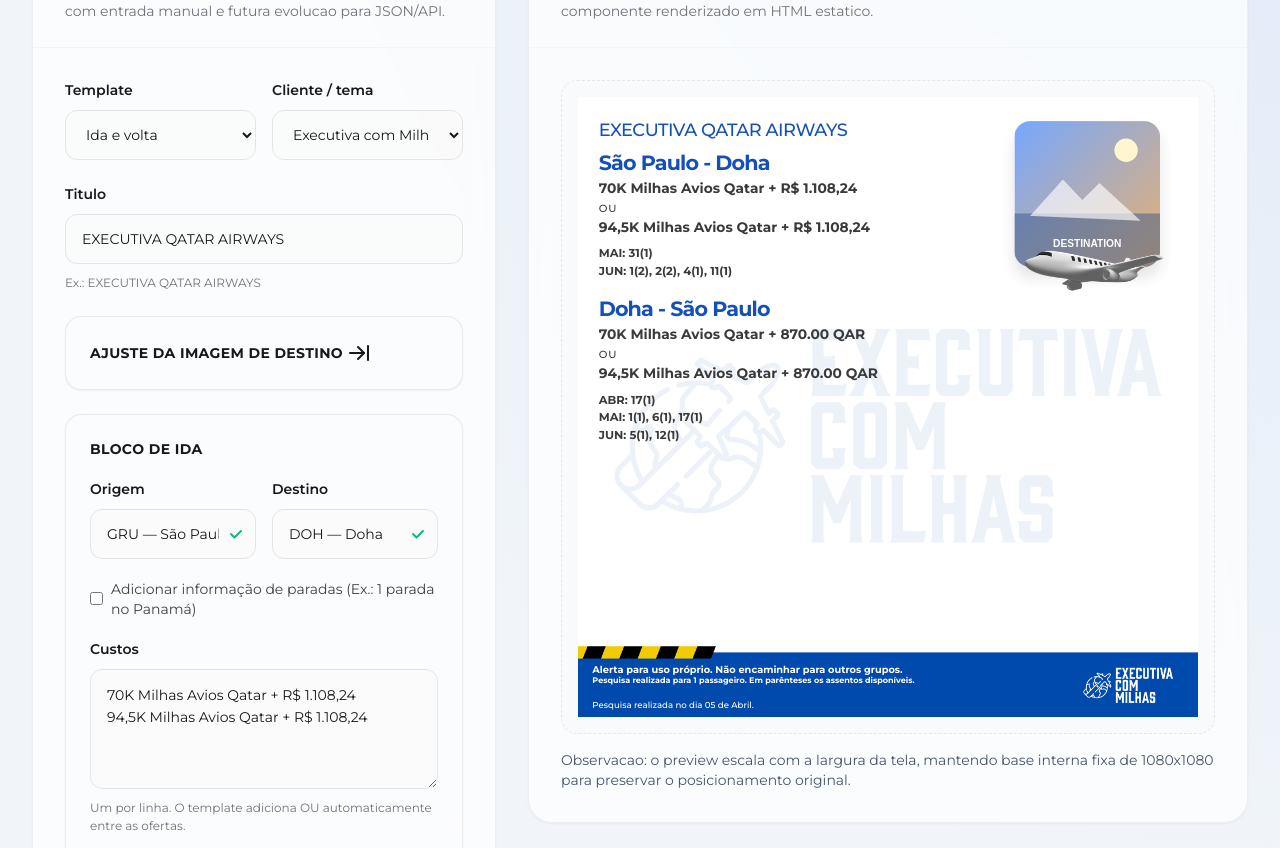
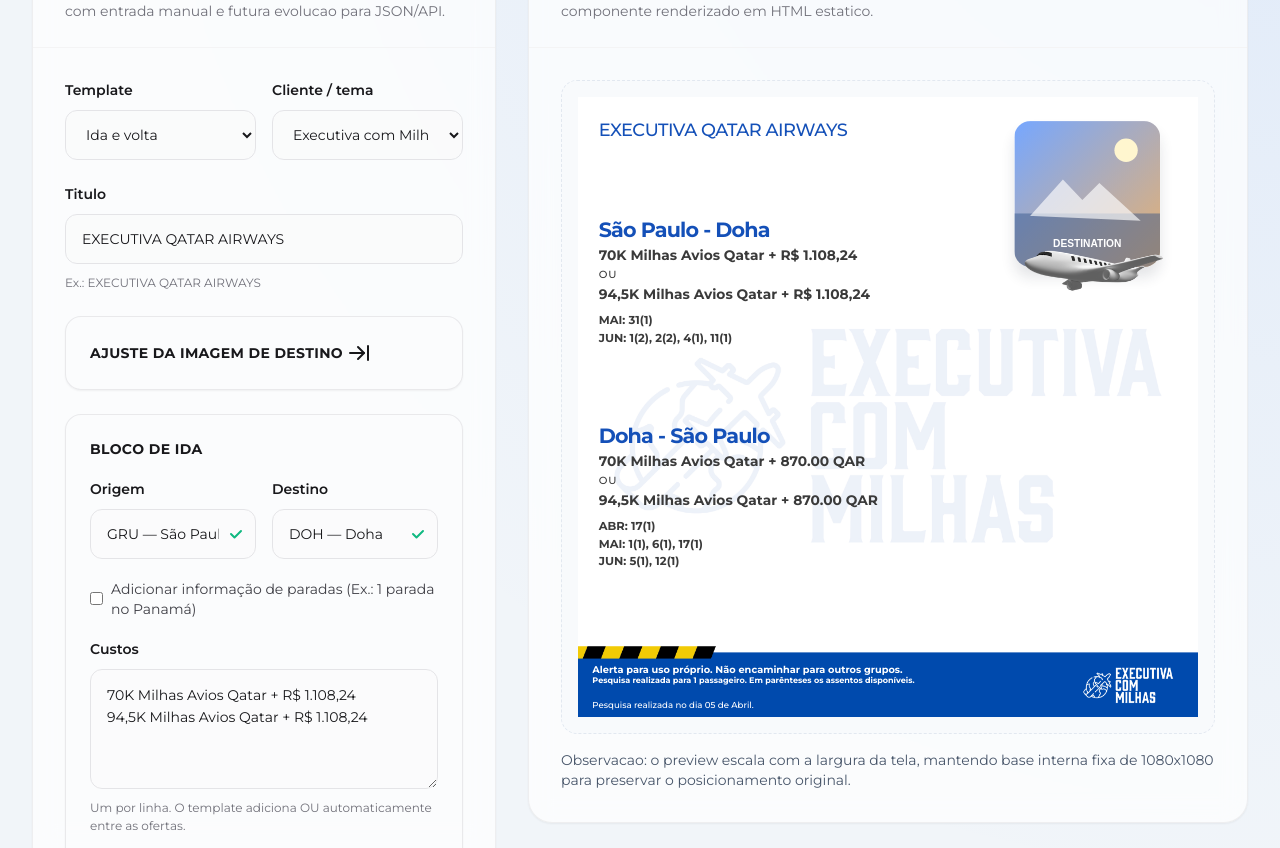
Before and after one commit to gvictor00/flight-alert-image-generator, a Next.js app: page / in a window 1280 px wide. Shown: the part 340-1188 px from the top of the page. Built offline with nearby package versions, Linux system fonts and the light colour scheme.

Commit message:
Ajuste do espaçamento no preview e no download da imagem para distribuir melhor as informações quando houve pouca informação.

```diff
--- a/src/components/preview/layouts/one-way-preview.tsx
+++ b/src/components/preview/layouts/one-way-preview.tsx
@@ -13,26 +13,29 @@
     ...sharedStyles.leftColumn,
     left: theme.mainTextOverlay.x,
     top: theme.mainTextOverlay.oneWayY,
-    width: theme.mainTextOverlay.width
+    width: theme.mainTextOverlay.width,
+    display: 'flex',
+    flexDirection: 'column' as const,
+    height: 920
   };
   const fontWeights = theme.textFontVariants;
 
   return (
     <PreviewScaffold payload={payload}>
       <section style={leftColumnStyle} data-scale-to-fit="920">
-        <header>
+        <header style={{ flexShrink: 0 }}>
           <div
             data-fit-text
             data-fit-text-lines="2"
             data-fit-text-min="20"
             data-fit-text-base="31"
-            style={{ ...sharedStyles.title, color: theme.primaryColor, marginBottom: 28, fontWeight: getFontWeightForVariant(fontWeights.title) }}
+            style={{ ...sharedStyles.title, color: theme.primaryColor, marginBottom: 0, fontWeight: getFontWeightForVariant(fontWeights.title) }}
           >
             {payload.title}
           </div>
         </header>
 
-        <div style={{ maxWidth: 660, paddingRight: 8 }}>
+        <div style={{ flexGrow: 1, display: 'flex', flexDirection: 'column', justifyContent: 'center', maxWidth: 660, paddingRight: 8 }}>
           <JourneySection
             block={payload.outbound}
             primaryColor={theme.primaryColor}
@@ -40,6 +43,7 @@
             costFontWeight={getFontWeightForVariant(fontWeights.cost)}
             datesFontWeight={getFontWeightForVariant(fontWeights.dates)}
             orLabelFontWeight={getFontWeightForVariant(fontWeights.orLabel)}
+            noMarginBottom
           />
         </div>
       </section>
--- a/src/components/preview/layouts/round-trip-preview.tsx
+++ b/src/components/preview/layouts/round-trip-preview.tsx
@@ -13,25 +13,29 @@
     ...sharedStyles.leftColumn,
     left: theme.mainTextOverlay.x,
     top: theme.mainTextOverlay.roundTripY,
-    width: theme.mainTextOverlay.width
+    width: theme.mainTextOverlay.width,
+    display: 'flex',
+    flexDirection: 'column' as const,
+    height: 920
   };
   const fontWeights = theme.textFontVariants;
 
   return (
     <PreviewScaffold payload={payload}>
       <section style={leftColumnStyle} data-scale-to-fit="920">
-        <header>
+        <header style={{ flexShrink: 0 }}>
           <div
             data-fit-text
             data-fit-text-lines="2"
             data-fit-text-min="20"
             data-fit-text-base="31"
-            style={{ ...sharedStyles.title, color: theme.primaryColor, fontWeight: getFontWeightForVariant(fontWeights.title) }}
+            style={{ ...sharedStyles.title, color: theme.primaryColor, marginBottom: 0, fontWeight: getFontWeightForVariant(fontWeights.title) }}
           >
             {payload.title}
           </div>
         </header>
 
+        <div style={{ flexGrow: 1, display: 'flex', flexDirection: 'column', justifyContent: 'space-evenly', maxWidth: 660, paddingRight: 8 }}>
           <JourneySection
             block={payload.outbound}
             primaryColor={theme.primaryColor}
@@ -40,6 +44,7 @@
             datesFontWeight={getFontWeightForVariant(fontWeights.dates)}
             orLabelFontWeight={getFontWeightForVariant(fontWeights.orLabel)}
             dense
+            noMarginBottom
           />
 
           {payload.inbound ? (
@@ -51,8 +56,10 @@
               datesFontWeight={getFontWeightForVariant(fontWeights.dates)}
               orLabelFontWeight={getFontWeightForVariant(fontWeights.orLabel)}
               dense
+              noMarginBottom
             />
           ) : null}
+        </div>
       </section>
     </PreviewScaffold>
   );
--- a/src/components/preview/sections/journey-section.tsx
+++ b/src/components/preview/sections/journey-section.tsx
@@ -10,6 +10,7 @@
   datesFontWeight: number;
   orLabelFontWeight: number;
   dense?: boolean;
+  noMarginBottom?: boolean;
 }
 
 export function JourneySection({
@@ -19,13 +20,14 @@
   costFontWeight,
   datesFontWeight,
   orLabelFontWeight,
-  dense = false
+  dense = false,
+  noMarginBottom = false
 }: JourneySectionProps) {
   const costs = normalizeListText(block.costs);
   const dates = normalizeListText(block.dates);
 
   return (
-    <section style={{ ...styles.container, marginBottom: dense ? 34 : 46 }}>
+    <section style={{ ...styles.container, marginBottom: noMarginBottom ? 0 : (dense ? 34 : 46) }}>
       <div
         data-fit-text
         data-fit-text-lines="2"
```
Also changed, not shown: 1 other file (tests, documents, lock files or other folders). Lines whose indentation alone changed are shown as unchanged.
